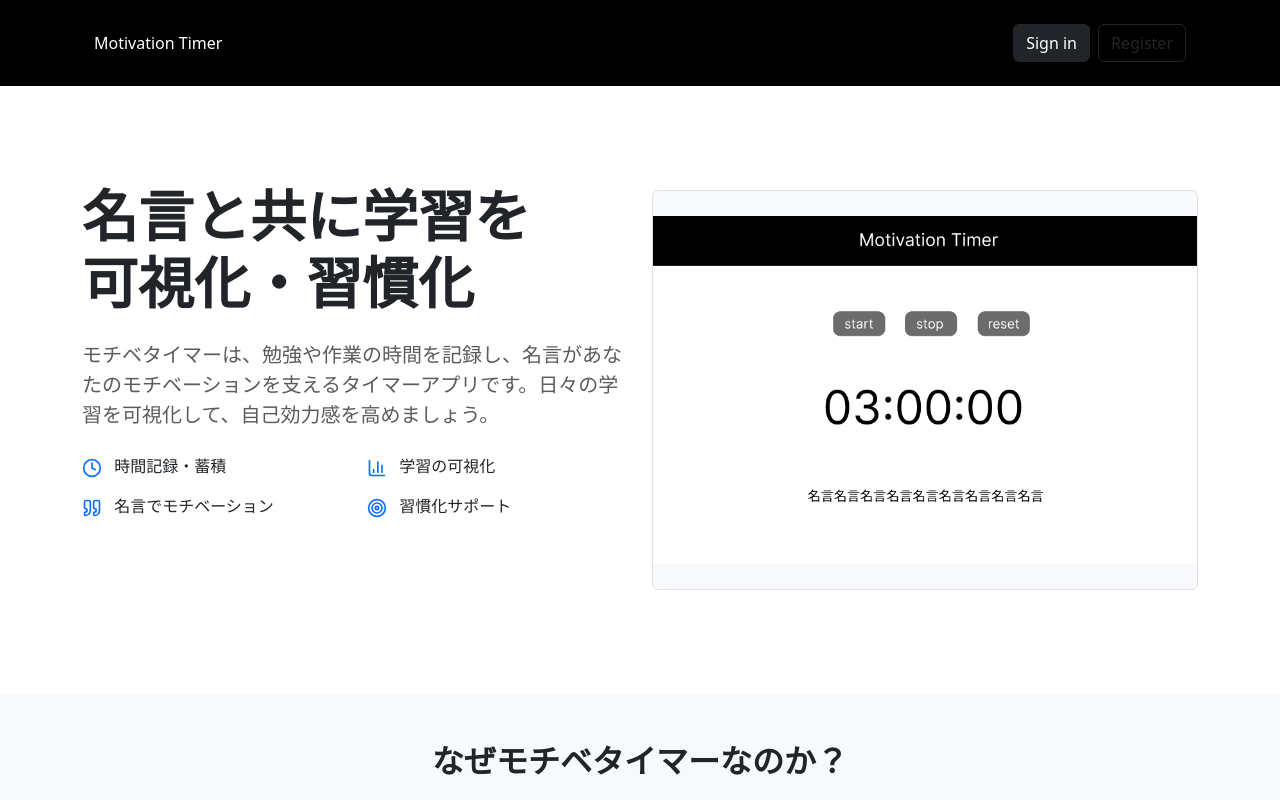
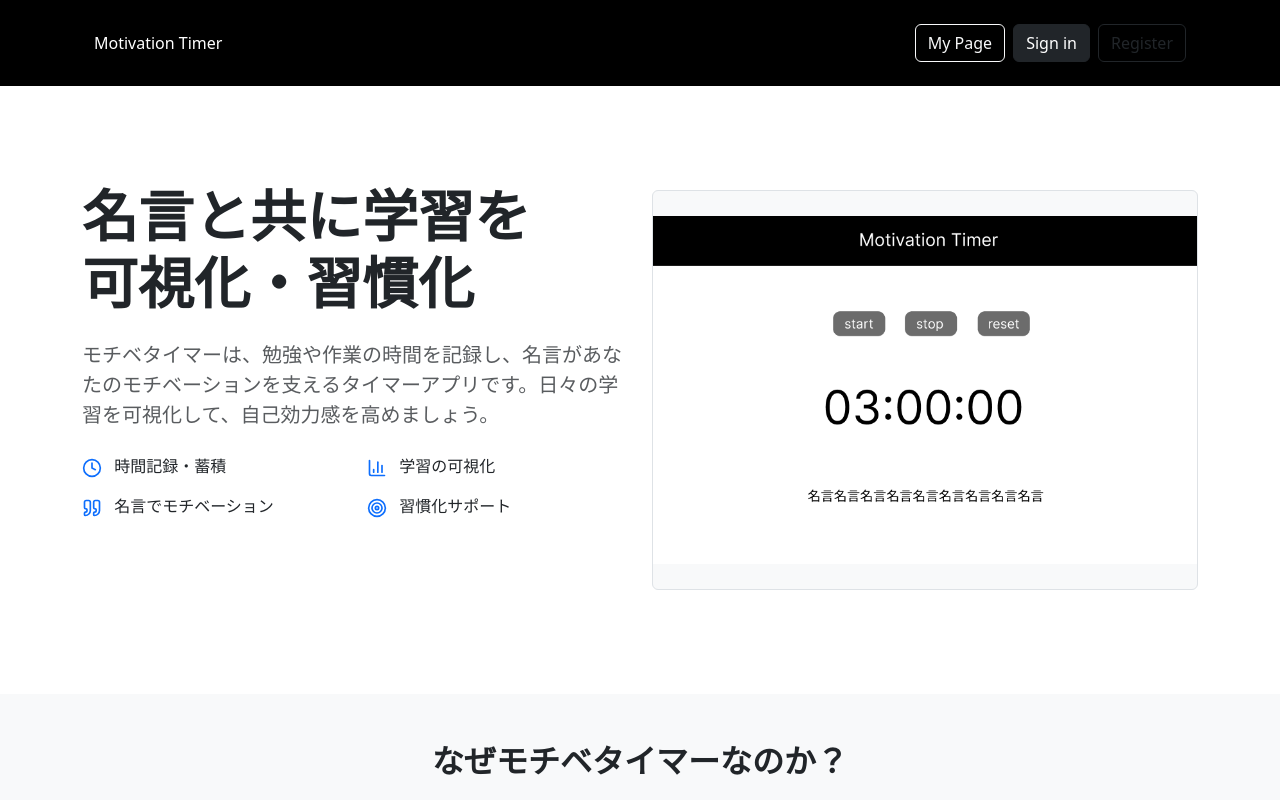
Before and after one commit to motibe-devops-geek202507/MotivationTimer, a React (Vite) app: page / in a window 1280 px wide. Shown: the top 800 px of the page. Built offline with nearby package versions, Linux system fonts and the light colour scheme.

Commit message:
add MyPage buttom in Header

```diff
--- a/src/components/Header.jsx
+++ b/src/components/Header.jsx
@@ -1,14 +1,23 @@
 import React from 'react'
+import { useNavigate } from 'react-router-dom'
 import LoginButton from './LoginButton'
 import RegisterButton from './RegisterButton'
 
 const Header = () => {
+  const navigate = useNavigate()
+
   return (
     <header className="bg-black text-white py-4">
       <div className="container mx-auto px-4">
         <div className="d-flex justify-content-between align-items-center">
           <div className="text-xl font-bold">Motivation Timer</div>
           <div className="d-flex gap-2">
+            <button
+              onClick={() => navigate('/mypage')}
+              className="btn btn-outline-light"
+            >
+              My Page
+            </button>
             <LoginButton />
             <RegisterButton />
           </div>
```
